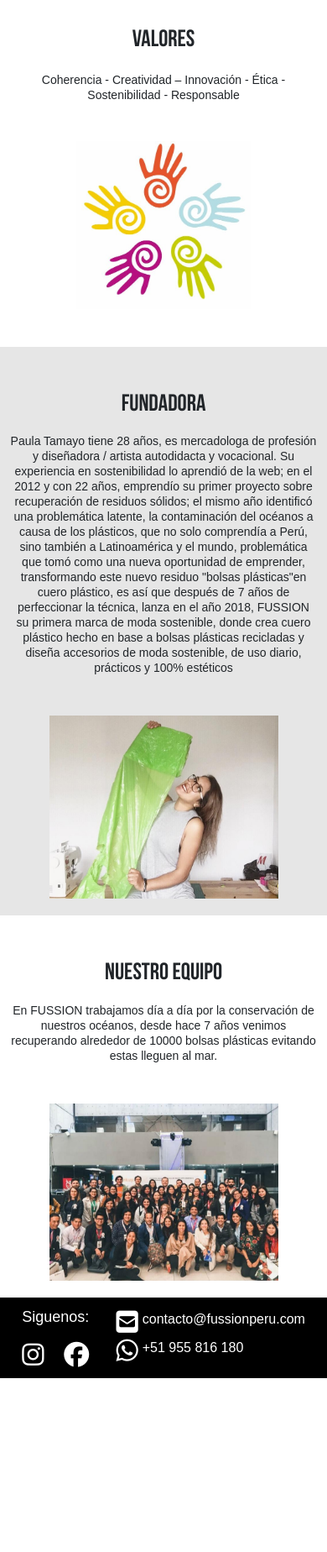
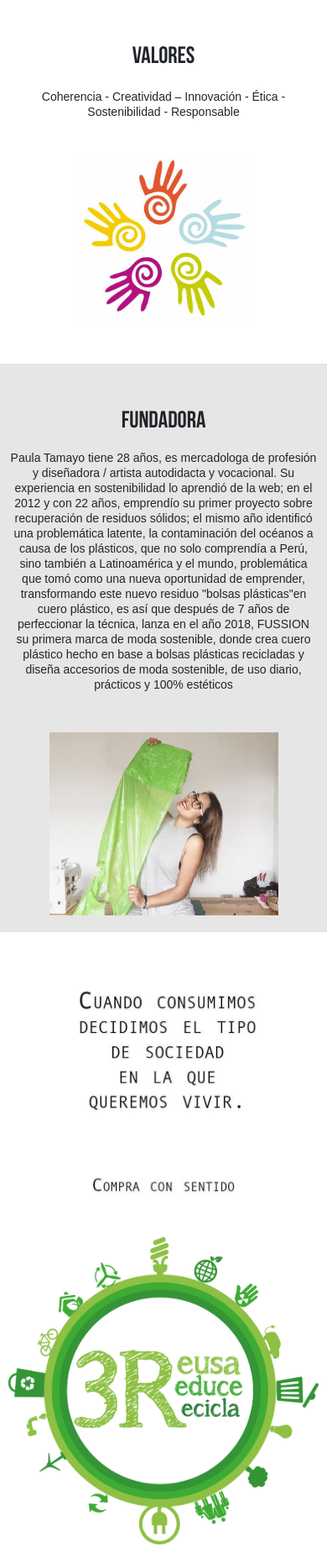
Before and after one commit to SusanaCahuantico/Fussion, a PHP site: page / in a window 390 px wide. Shown: the part 1790-3638 px from the top of the page at 84% size. Before the commit the page ends 3431 px from the top, so only its background shows below. Run offline with PHP 8.4, Linux system fonts and the light colour scheme; some libraries are stand-ins or nearby versions.

Commit message:
subiendo final

```diff
--- a/src/css/home.css
+++ b/src/css/home.css
@@ -107,7 +107,6 @@ footer i{
     position: relative;
     display: block;
     height: 100%;
-    padding: 30px 20px;
 }
 .cont-somos.right{
     background-color: rgb(255,255,255);
@@ -127,7 +126,8 @@ footer i{
 
 }
 .cont-somos .cont-informacion.somos{
-    padding-top: 60px
+    padding-top: 60px;
+    padding-bottom:20px;
 }
 .cont-somos .cont-img{
     text-align: center;
@@ -157,7 +157,8 @@ footer i{
     padding-top: 60px;
     display: flex;
     justify-content: space-between;
-    background: url(../image/hoja.jpg);
+    background: #ffffff;
+
 }
 
 @media (max-width: 768px){
--- a/src/css/merch.css
+++ b/src/css/merch.css
@@ -42,11 +42,15 @@ textarea{
 #boton{
     background: rgb(26, 26, 27);
     color: white;
-    padding: 20px;
-    height: 55px;
+    padding: 15px;
+    height: 45px;
     width: 150px;
     border-radius: 7px;
     border: none;
+    line-height: 16px;
+    position: relative;
+    display: block;
+    margin: 0 auto;
 }
 
 #boton:hover {
@@ -57,4 +61,16 @@ textarea{
     form{
         width: 100%;
     }
+    .cont-icon {
+        font-size: 12px;
+    }
+    .cont-footer p {
+        font-size: 14px;
+    }
+    footer i {
+        font-size: 20px;
+    }
+    .cont-footer p {
+        margin-bottom: 10px;
+    }
 }
--- a/src/view/home.js
+++ b/src/view/home.js
@@ -152,20 +152,25 @@ export default () => {
 
          </div>
      </div>
-     <div class="row">
-         <div class="col-lg-6 col-xs-12  text-flex">
-                 <h3 class="fundadora"> Nuestro Equipo </h3>
-             <p class="parrafo"> En FUSSION trabajamos día a día por la conservación de nuestros océanos,
-            desde hace 7 años venimos recuperando
-            alrededor de 10000 bolsas plásticas evitando estas lleguen al mar. </p>
-         </div>
-            <div class="col-lg-6 col-xs-12  text-center">
-            <img src="./image/fotogrupo.jpg" class="img-fundadora">
-            </div>
-         </div>
      </div>
 
 
+
+
+    <div>
+        <div class="row">
+            <div class="col-lg-4 col-md-6 col-xs-12">
+            <img src="./image/consumeconsentido.jpg" class="img-impacto">
+            </div>
+            <div class="col-lg-4 col-md-6 col-xs-12">
+            <img src="./image/reusa.png" class="img-impacto">
+            </div>
+            <div class="col-lg-4 col-md-6 col-xs-12">
+            <img src="./image/eco1.jpg" class="img-impacto">
+            </div>
+
+        </div>
+    </div>
 
 
 
```
